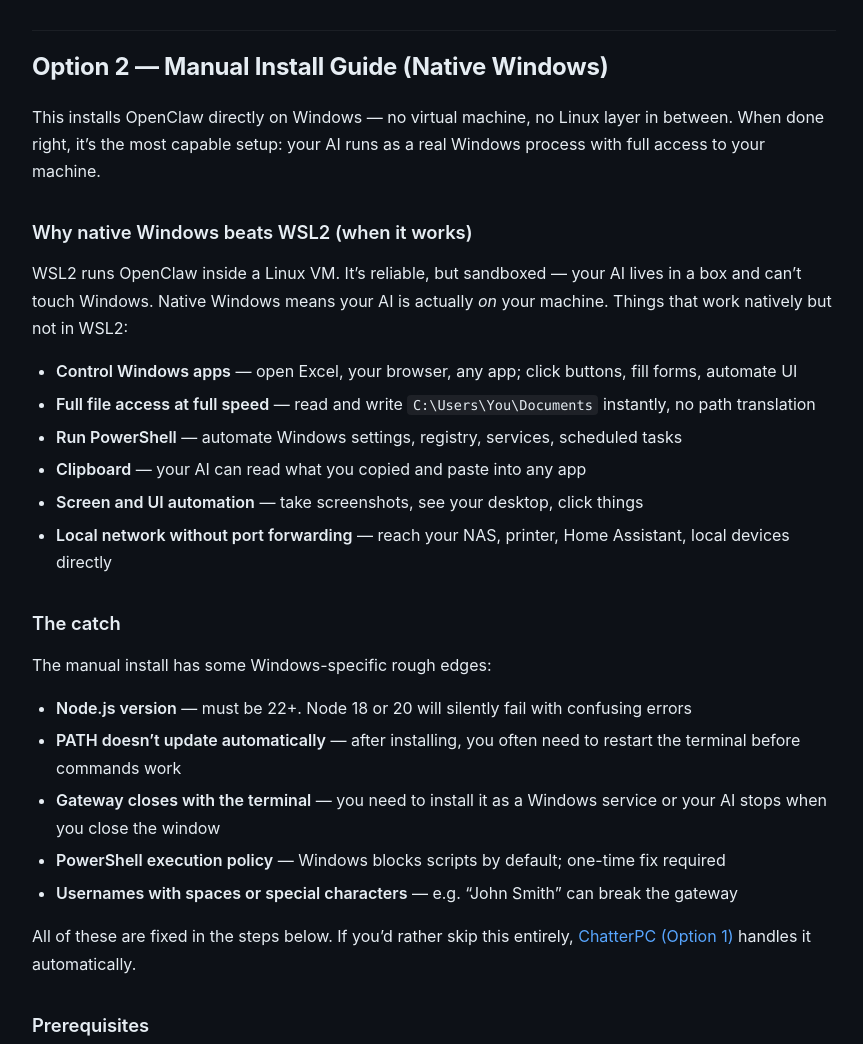
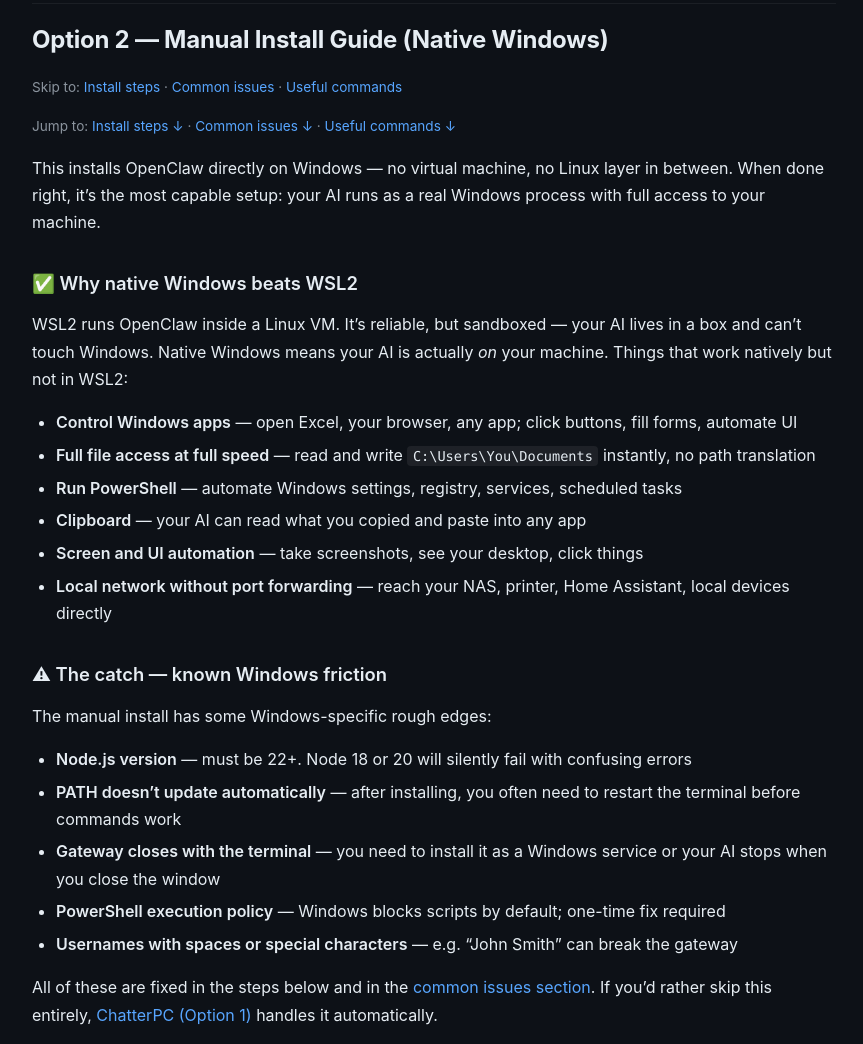
Before and after one commit to keugenek/clawhome, a plain HTML site: page index.html in a window 1280 px wide. Shown: the part 1141-2185 px from the top of the page, without its empty margins (276-1139 px from the left). Drawn offline with Linux system fonts and the light colour scheme.

Commit message:
docs: WSL2 plain explanation, skip links under Option 2, icon headings, issue links

```diff
--- a/index.html
+++ b/index.html
@@ -1,4 +1,4 @@
-ml>
+
 <html lang="en">
 <head>
 <meta charset="UTF-8">
@@ -215,10 +215,18 @@
   <hr id="option-manual">
 
   <h2>Option 2 &mdash; Manual Install Guide (Native Windows)</h2>
+  <p style="font-size:.85rem;color:var(--fg2);margin-top:.5rem">Skip to: <a href="#step1">Install steps</a> &middot; <a href="#issues">Common issues</a> &middot; <a href="#commands">Useful commands</a></p>
+
+  <p style="font-size:.85rem;color:var(--fg2)">
+    Jump to:
+    <a href="#step1">Install steps &darr;</a> &middot;
+    <a href="#issues">Common issues &darr;</a> &middot;
+    <a href="#commands">Useful commands &darr;</a>
+  </p>
 
   <p>This installs OpenClaw directly on Windows &mdash; no virtual machine, no Linux layer in between. When done right, it&rsquo;s the most capable setup: your AI runs as a real Windows process with full access to your machine.</p>
 
-  <h3>Why native Windows beats WSL2 (when it works)</h3>
+  <h3>&#x2705; Why native Windows beats WSL2</h3>
 
   <p>WSL2 runs OpenClaw inside a Linux VM. It&rsquo;s reliable, but sandboxed &mdash; your AI lives in a box and can&rsquo;t touch Windows. Native Windows means your AI is actually <em>on</em> your machine. Things that work natively but not in WSL2:</p>
 
@@ -231,7 +239,7 @@
     <li><strong>Local network without port forwarding</strong> &mdash; reach your NAS, printer, Home Assistant, local devices directly</li>
   </ul>
 
-  <h3>The catch</h3>
+  <h3>&#x26A0; The catch &mdash; known Windows friction</h3>
 
   <p>The manual install has some Windows-specific rough edges:</p>
   <ul>
@@ -242,7 +250,7 @@
     <li><strong>Usernames with spaces or special characters</strong> &mdash; e.g. &ldquo;John Smith&rdquo; can break the gateway</li>
   </ul>
 
-  <p>All of these are fixed in the steps below. If you&rsquo;d rather skip this entirely, <a href="https://chatterpc.com/downloads">ChatterPC (Option 1)</a> handles it automatically.</p>
+  <p>All of these are fixed in the steps below and in the <a href="#issues">common issues section</a>. If you&rsquo;d rather skip this entirely, <a href="https://chatterpc.com/downloads">ChatterPC (Option 1)</a> handles it automatically.</p>
 
   <h3 id="prereqs">Prerequisites</h3>
 
@@ -319,7 +327,9 @@
 
   <h2>Option 3 &mdash; WSL2 (OpenClaw&rsquo;s Official Recommendation)</h2>
 
-  <p>OpenClaw&rsquo;s official docs recommend installing inside WSL2 (Windows Subsystem for Linux) because the Linux runtime is more stable and tooling works without friction. But there&rsquo;s a major trade-off you should understand before going this route.</p>
+  <p><strong>WSL2 (Windows Subsystem for Linux 2)</strong> is a feature built into Windows 10/11 that runs a full Linux system silently inside your PC &mdash; its own terminal, files, and apps, completely separate from Windows. You won&rsquo;t see it on screen; it just runs in the background.</p>
+
+  <p>OpenClaw&rsquo;s official docs recommend this path because the Linux runtime is more reliable for Node.js tooling. The trade-off: OpenClaw ends up inside that Linux sandbox, not on your Windows machine. See the comparison table below. If you hit issues, jump to <a href="#wsl-issues">WSL2 common issues</a>.</p>
 
   <div class="callout callout-warn">
     <p><strong>WSL2 runs a real Linux VM inside Windows.</strong> OpenClaw inside WSL2 cannot directly access your Windows files, run Windows apps, control your clipboard, or execute PowerShell. It lives in a sandboxed Linux environment. When your AI tries to open a file or run a command, it does that inside Linux &mdash; not on your actual Windows machine.</p>
```
